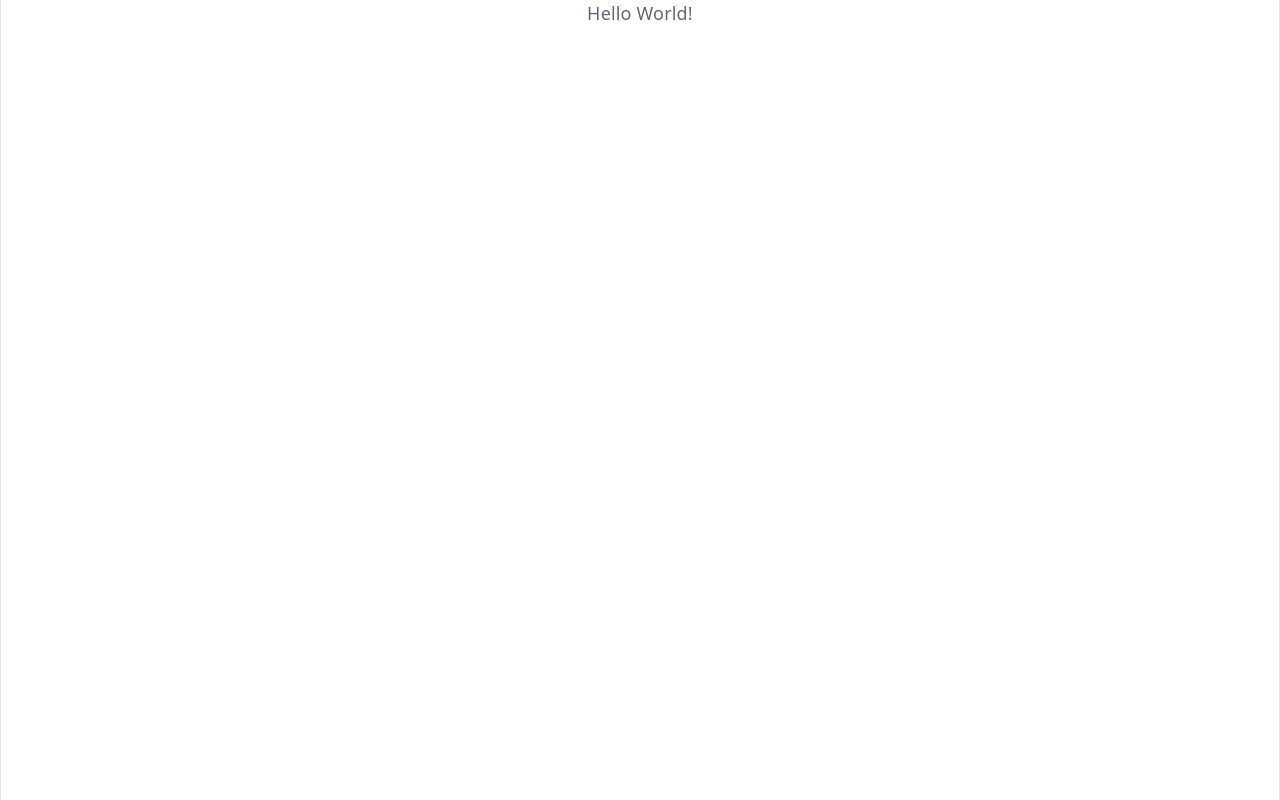
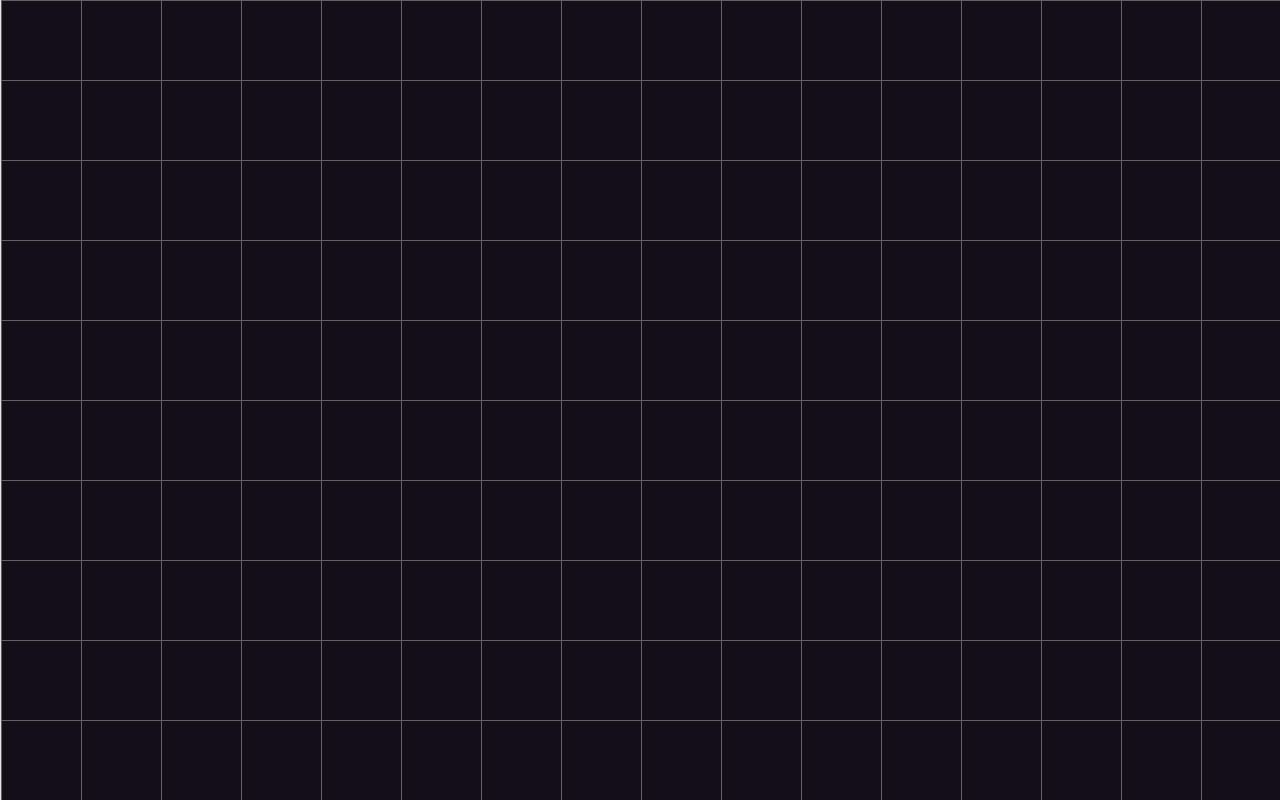
Before and after one commit to Kubenek/SkillTR, a React (Vite) app: page / in a window 1280 px wide. Built offline with nearby package versions, Linux system fonts and the light colour scheme.

Commit message:
Added draggable background for editor

```diff
--- a/src/App.css
+++ b/src/App.css
@@ -0,0 +1,17 @@
+.siteContainer {
+    width: 100vw;
+    height: 100vh;
+}
+
+.canvasArea {
+    width: 100%;
+    height: 100%;
+
+    background-color: rgb(19, 14, 23);
+    background-image:
+        linear-gradient(#616161, 1px, transparent 1px),
+        linear-gradient(90deg, #616161 1px, transparent 1px);
+
+        background-size: 80px 80px;
+
+}
--- a/src/App.tsx
+++ b/src/App.tsx
@@ -1,9 +1,61 @@
+import './App.css'
+import { useEffect, useRef, useState } from 'react'
 
 function App() {
 
+  const [dragging, setDragging] = useState(false);
+
+  const position = useRef({x: 0, y: 0})
+  const lastMousePosition = useRef({x: 0, y:0})
+  const canvasRef = useRef<HTMLDivElement>(null);
+
+  useEffect(() => {
+
+    const handleMouseMove = (e: MouseEvent) => {
+      if(!dragging) return;
+
+      const dx = e.clientX - lastMousePosition.current.x;
+      const dy = e.clientY - lastMousePosition.current.y;
+
+      position.current!.x += dx;
+      position.current!.y += dy;
+
+      canvasRef.current!.style.backgroundPosition = `${position.current!.x}px ${position.current!.y}px`
+
+      lastMousePosition.current.x = e.clientX;
+      lastMousePosition.current.y = e.clientY;
+    }
+
+    const handleMouseDown = (e: MouseEvent) => {
+      setDragging(true);
+
+      lastMousePosition.current.x = e.clientX;
+      lastMousePosition.current.y = e.clientY;
+    }
+
+    const handleMouseUp = () => {
+      setDragging(false);
+    }
+
+    window.addEventListener("mousemove", handleMouseMove);
+    window.addEventListener("mouseup", handleMouseUp);
+    window.addEventListener("mousedown", handleMouseDown);
+
+    return() => {
+      window.removeEventListener("mousemove", handleMouseMove);
+      window.removeEventListener("mouseup", handleMouseUp);
+      window.removeEventListener("mousedown", handleMouseDown);
+    };
+
+  }, [dragging])
+
   return (
     <>
-      <p>Hello World!</p>
+      <section className='siteContainer'>
+        <section className='canvasArea' ref={canvasRef}>
+
+        </section>
+      </section>
     </>
   )
 }
```
